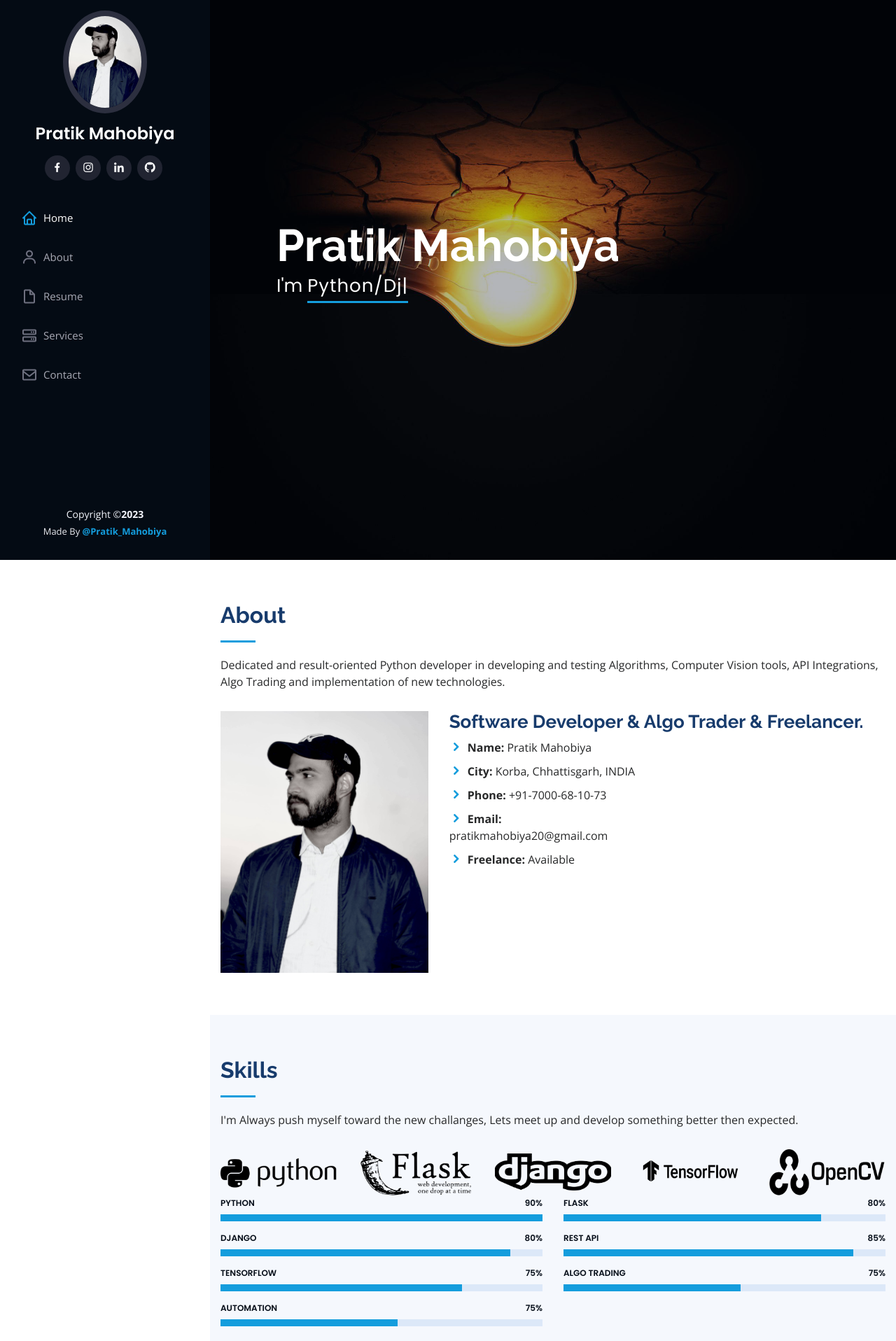
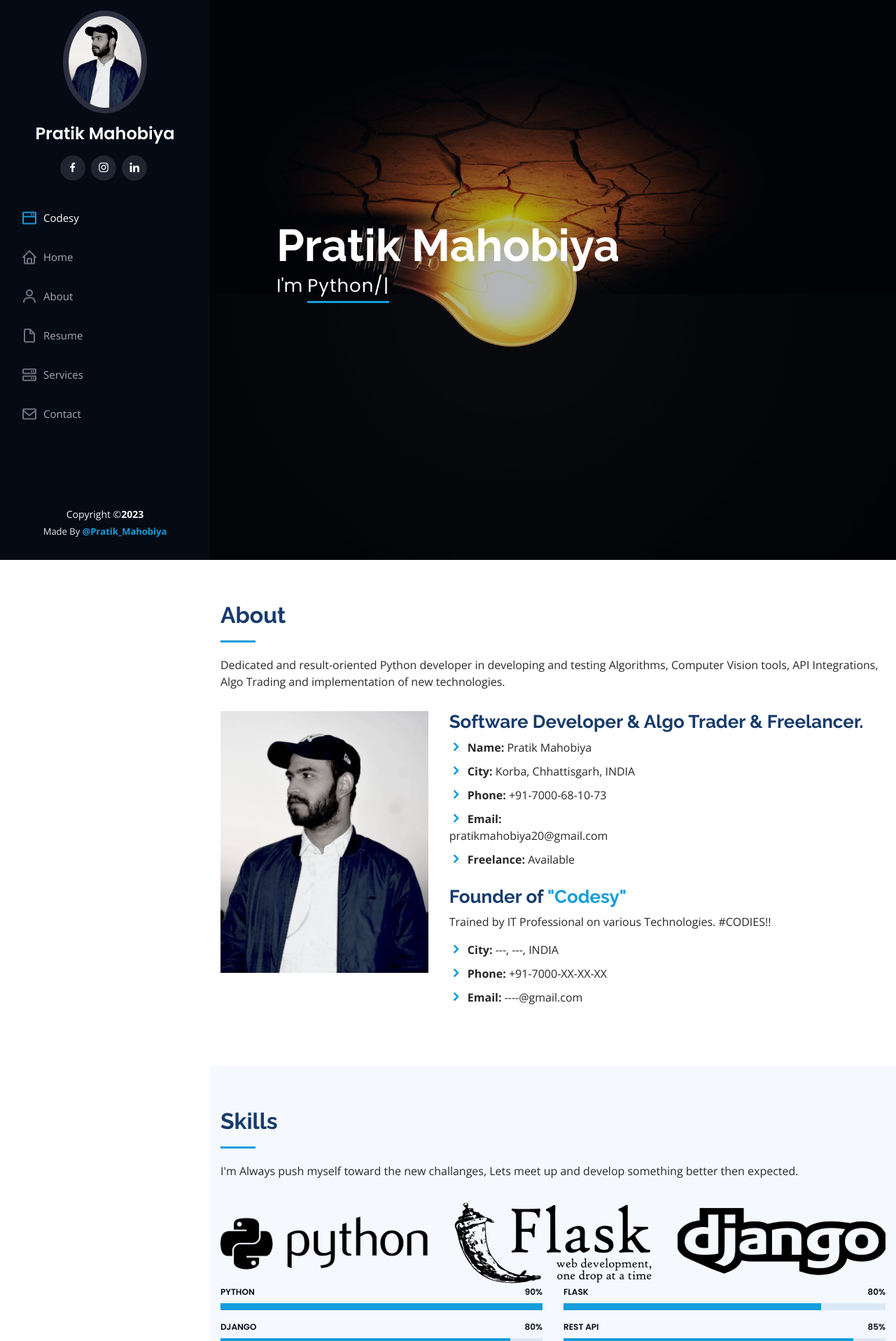
Before and after one commit to PratikMahobiya/P_portfolio, a Django app: page / in a window 1280 px wide. Shown: the top 1916 px of the page at 70% size. Run offline with Django 3.2, Linux system fonts and the light colour scheme; some libraries are stand-ins or nearby versions.

Commit message:
codesy UI Update

```diff
--- a/My_portfolio/settings.py
+++ b/My_portfolio/settings.py
@@ -25,7 +25,7 @@
 # SECURITY WARNING: don't run with debug turned on in production!
 DEBUG = True
 
-ALLOWED_HOSTS = ['192.168.29.145','192.168.0.19','127.0.0.1','pratikmahobiya.pythonanywhere.com']
+ALLOWED_HOSTS = ['192.168.29.145','192.168.0.19','127.0.0.1','pratikmahobiya.pythonanywhere.com', 'localhost','https://glorious-couscous-5xpx5r69g5wh94v-8000.app.github.dev/']
 
 
 # Application definition
--- a/myapp/templates/index.html
+++ b/myapp/templates/index.html
@@ -47,12 +47,13 @@
           <a href="https://www.instagram.com/pratik_mahobiya/"               class="instagram"><i class="bx bxl-instagram"></i></a>
           <!-- <a href="#" class="google-plus"><i class="bx bxl-skype"></i></a> -->
           <a href="https://www.linkedin.com/in/pratik-mahobiya-57098b199/"  class="linkedin"><i class="bx bxl-linkedin"></i></a>
-          <a href="https://github.com/PratikMahobiya"  class="github"><i class="bx bxl-github"></i></a>
+          <!-- <a href="https://www.instagram.com/codesy_camp/"               class="instagram"><i class="bx bxl-instagram"></i></a> -->
         </div>
       </div>
 
       <nav class="nav-menu">
         <ul>
+          <li><a href="https://www.instagram.com/codesy_camp/"><i class="bx bx-window-alt"></i> Codesy</a></li>
           <li class="active"><a href="{% url 'index' %}"><i class="bx bx-home"></i> <span>Home</span></a></li>
           <li><a href="#about"><i class="bx bx-user"></i> <span>About</span></a></li>
           <li><a href="#resume"><i class="bx bx-file-blank"></i> <span>Resume</span></a></li>
@@ -70,7 +71,7 @@
   <section id="hero" class="d-flex flex-column justify-content-center align-items-center">
     <div class="hero-container" data-aos="fade-in">
       <h1>Pratik Mahobiya</h1>
-      <p>I'm <span class="typed" data-typed-items="Software Engineer ,Python/Django Developer, BackEnd Expert."></span></p>
+      <p>I'm <span class="typed" data-typed-items="Software Developer, Python/Django Developer, BackEnd Expert."></span></p>
     </div>
   </section><!-- End Hero -->
 
@@ -111,6 +112,17 @@
                 </ul>
               </div> -->
             </div>
+            <h3>Founder of <a href="https://www.instagram.com/codesy_camp/"> "Codesy"</a></h3>
+            <p>Trained by IT Professional on various Technologies. #CODIES!!</p>
+            <div class="row">
+              <div class="col-lg-6">
+                <ul>
+                  <li><i class="icofont-rounded-right"></i> <strong>City:</strong> ---, ---, INDIA</li>
+                  <li><i class="icofont-rounded-right"></i> <strong>Phone:</strong> +91-7000-XX-XX-XX</li>
+                  <li><i class="icofont-rounded-right"></i> <strong>Email:</strong> ----@gmail.com</li>
+                </ul>
+              </div>
+            </div>
           </div>
         </div>
 
@@ -136,12 +148,12 @@
           <div class="col-sm ftco-animate">
             <a href="#" class="partner"><img src="{% static 'img/skills/Skill_3.png' %}" class="img-fluid" alt="Colorlib Template"></a>
           </div>
-          <div class="col-sm ftco-animate">
+          <!-- <div class="col-sm ftco-animate">
             <a href="#" class="partner"><img src="{% static 'img/skills/Skill_4.png' %}" class="img-fluid" alt="Colorlib Template"></a>
           </div>
           <div class="col-sm ftco-animate">
             <a href="#" class="partner"><img src="{% static 'img/skills/Skill_5.png' %}" class="img-fluid" alt="Colorlib Template"></a>
-          </div>
+          </div> -->
         </div>
 
         <div class="row skills-content">
@@ -163,7 +175,7 @@
             </div>
 
             <div class="progress">
-              <span class="skill">Tensorflow <i class="val">75%</i></span>
+              <span class="skill">Backend Development <i class="val">75%</i></span>
               <div class="progress-bar-wrap">
                 <div class="progress-bar" role="progressbar" aria-valuenow="75" aria-valuemin="0" aria-valuemax="100"></div>
               </div>
@@ -321,7 +333,7 @@
           </div>
           <div class="col-lg-4 col-md-6 icon-box" data-aos="fade-up" data-aos-delay="500">
             <div class="icon"><i class="icofont-tasks-alt"></i></div>
-            <h4 class="title"><a href="#">Product Strategy</a></h4>
+            <h4 class="title"><a href="https://www.instagram.com/codesy_camp/">Codesy-Training</a></h4>
             <!-- <p class="description">Et harum quidem rerum facilis est et expedita distinctio. Nam libero tempore, cum soluta nobis est eligendi</p> -->
           </div>
         </div>
--- a/myapp/views.py
+++ b/myapp/views.py
@@ -77,7 +77,6 @@
 		if obj.Contact != 0:
 			# Sending SMS
 			url = "https://www.fast2sms.com/dev/bulkV2"
-
 			payload = "message=Hello%20Pratik,\nSomeone%20trying%20to%20contact%20you.\nName:%20{}\nContact:%20{}\nEmail:%20{}\n\nMessage:%20{}&language=english&route=q&numbers=7000681073&flash=1".format(obj.Name,obj.Contact,obj.Email,obj.Message)
 			headers = {
 			'authorization': "6a0iXHGODBECvnVbmSoeYPd5K1Mgl3thUL2zNQp79cJWRfTZFx40eYPvV2SJ1lKXU9Tzp8qGtCsDcuL5",
```
Also changed, not shown: 1 other file.
